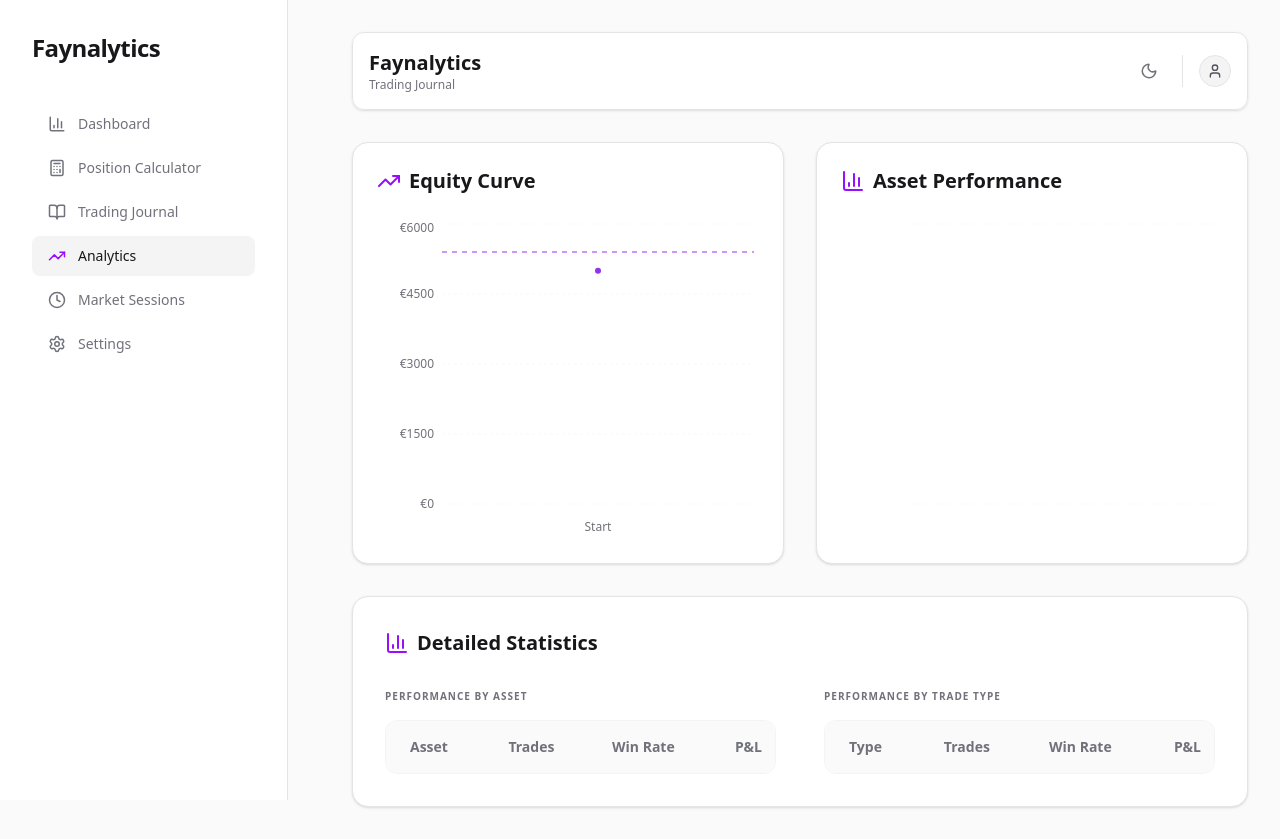
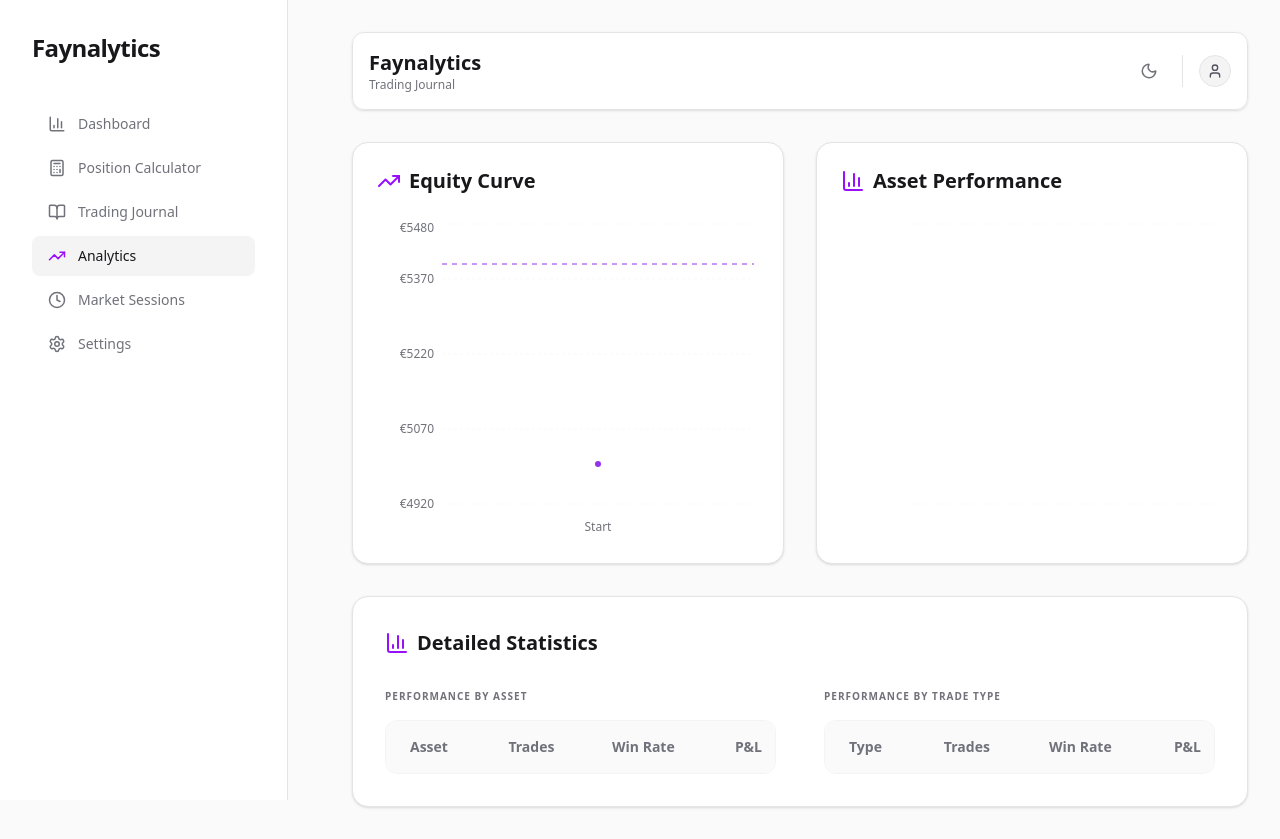
Before and after one commit to FayssalSabri/Faynalytics, a React (Vite) app in the folder faynalytics-app/: page / in a window 1280 px wide. Both pictures are taken after a click on the button "Analytics". Built offline with nearby package versions, Linux system fonts and the light colour scheme.

Commit message:
Faynalytics V4.5.1

```diff
--- a/faynalytics-app/src/App.jsx
+++ b/faynalytics-app/src/App.jsx
@@ -308,8 +308,8 @@
   const analytics = useMemo(() => {
     const trades = journalEntries.filter(e => !e.is_draft);
     const totalTrades = trades.length;
-    const winningTrades = trades.filter(e => e.resultEuro > 0).length;
-    const totalPnL = trades.reduce((sum, e) => sum + (e.resultEuro || 0), 0);
+    const winningTrades = trades.filter(e => parseFloat(e.resultEuro) > 0).length;
+    const totalPnL = trades.reduce((sum, e) => sum + (parseFloat(e.resultEuro) || 0), 0);
     const avgPnL = totalTrades > 0 ? totalPnL / totalTrades : 0;
     const winRate = totalTrades > 0 ? (winningTrades / totalTrades * 100) : 0;
 
--- a/faynalytics-app/src/components/sections/Analytics.jsx
+++ b/faynalytics-app/src/components/sections/Analytics.jsx
@@ -36,7 +36,14 @@
                                     fontSize={12}
                                     tickLine={false}
                                     axisLine={false}
-                                    tickFormatter={(value) => `€${value}`}
+                                    tickFormatter={(value) => `€${Math.round(value)}`}
+                                    domain={([dataMin, dataMax]) => {
+                                        const min = Math.min(dataMin, finalTarget);
+                                        const max = Math.max(dataMax, finalTarget);
+                                        const spread = max - min;
+                                        const padding = spread > 0 ? spread * 0.2 : 100;
+                                        return [Math.floor(min - padding), Math.ceil(max + padding)];
+                                    }}
                                 />
                                 <Tooltip
                                     formatter={(value) => [formatCurrency(value), 'Cumulative Equity']}
```
